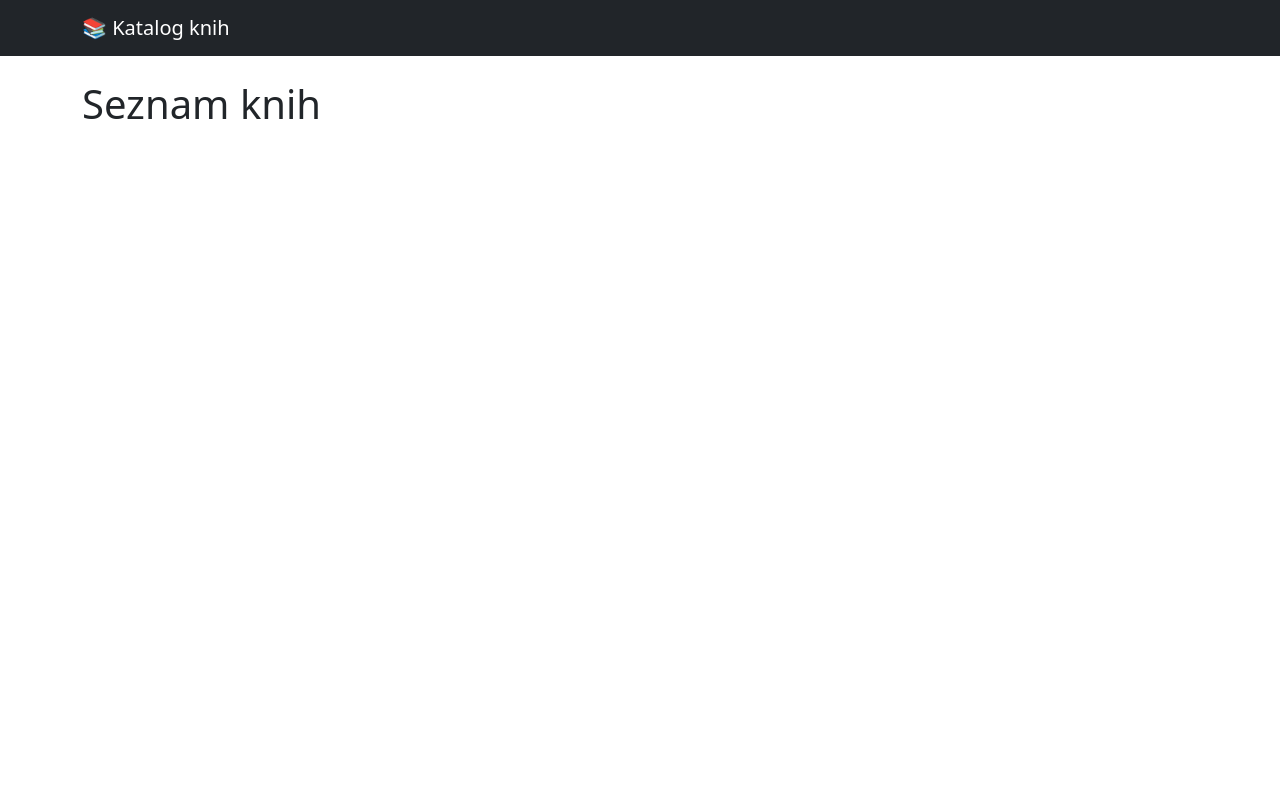
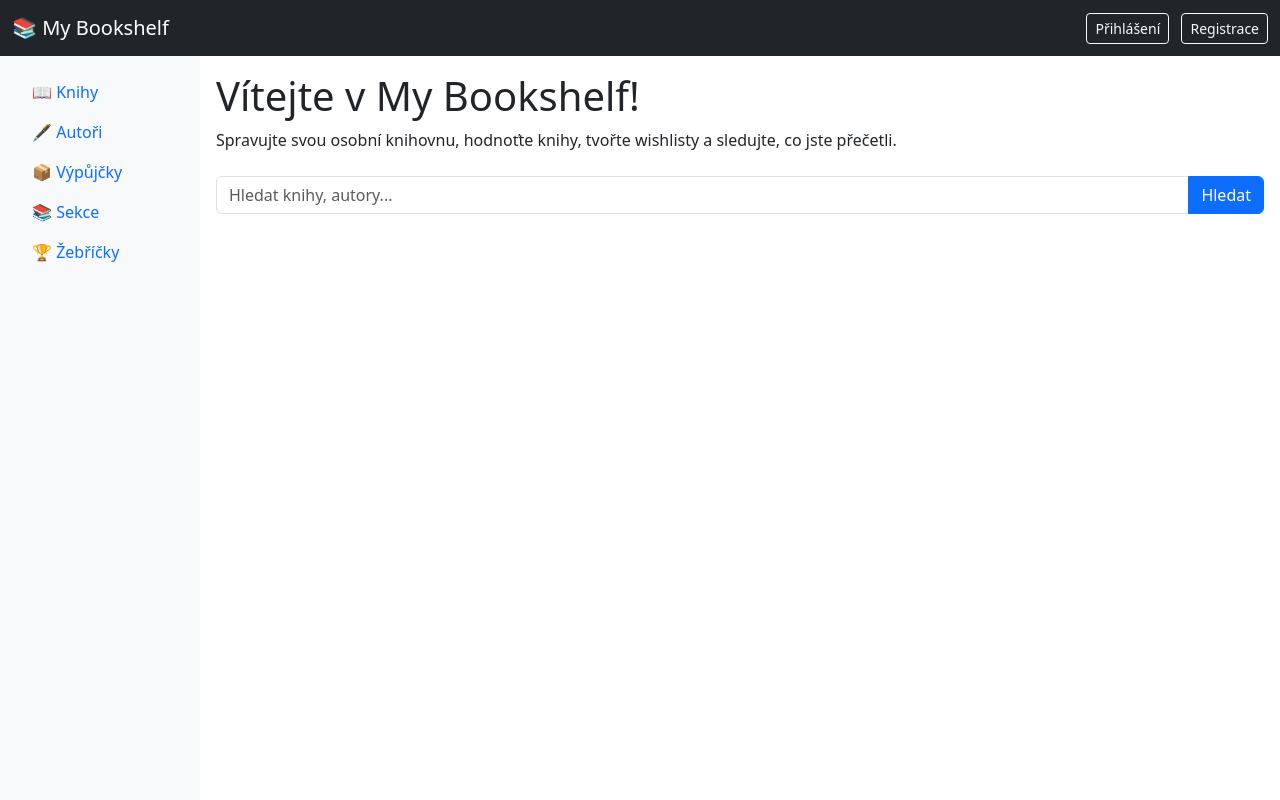
Before and after one commit to TommyPohl/ProjectFinal, a Django app: page / in a window 1280 px wide. Run offline with Django 5.2, Linux system fonts and the light colour scheme; data that the repository does not hold is empty.

Commit message:
základní struktura

```diff
--- a/Final/Bookshelf/templates/base.html
+++ b/Final/Bookshelf/templates/base.html
@@ -2,29 +2,35 @@
 <html lang="cs">
 <head>
     <meta charset="UTF-8">
-    <title>{% block title %}Katalog knih{% endblock %}</title>
+    <title>{% block title %}My Bookshelf{% endblock %}</title>
     <meta name="viewport" content="width=device-width, initial-scale=1">
-
-    <!-- Bootstrap 5 CDN -->
     <link href="https://cdn.jsdelivr.net/npm/bootstrap@5.3.0/dist/css/bootstrap.min.css" rel="stylesheet">
-
+    <style>
+        body {
+            display: flex;
+            min-height: 100vh;
+        }
+        .sidebar {
+            min-width: 200px;
+            max-width: 200px;
+            background-color: #f8f9fa;
+            padding: 1rem;
+        }
+        .content {
+            flex: 1;
+            padding: 1rem;
+        }
+        .topbar {
+            position: fixed;
+            width: 100%;
+            z-index: 1000;
+        }
+    </style>
     {% block extra_head %}{% endblock %}
 </head>
 <body>
-    <nav class="navbar navbar-expand-lg navbar-dark bg-dark mb-4">
-        <div class="container">
-            <a class="navbar-brand" href="/">📚 Katalog knih</a>
-        </div>
-    </nav>
-
-    <div class="container">
-        {% block content %}
-        <!-- Obsah stránky -->
-        {% endblock %}
-    </div>
-
-    <!-- Bootstrap JS (volitelné) -->
-    <script src="https://cdn.jsdelivr.net/npm/bootstrap@5.3.0/dist/js/bootstrap.bundle.min.js"></script>
-    {% block extra_js %}{% endblock %}
+    {% include 'includes/header.html' %}
+    {% block content %}{% endblock %}
+    {% include 'includes/footer.html' %}
 </body>
 </html>
--- /dev/null
+++ b/Final/Bookshelf/templates/home.html
@@ -0,0 +1,15 @@
+{% extends 'base.html' %}
+
+{% block title %}Úvod{% endblock %}
+
+{% block content %}
+    <h1>Vítejte v My Bookshelf!</h1>
+    <p>Spravujte svou osobní knihovnu, hodnoťte knihy, tvořte wishlisty a sledujte, co jste přečetli.</p>
+
+    <form method="GET" action="{% url 'search' %}" class="mt-4">
+        <div class="input-group">
+            <input type="text" name="q" class="form-control" placeholder="Hledat knihy, autory..." />
+            <button type="submit" class="btn btn-primary">Hledat</button>
+        </div>
+    </form>
+{% endblock %}
--- /dev/null
+++ b/Final/Bookshelf/templates/includes/footer.html
@@ -0,0 +1,5 @@
+    </div> <!-- konec .content -->
+</div> <!-- konec wrapperu -->
+
+<script src="https://cdn.jsdelivr.net/npm/bootstrap@5.3.0/dist/js/bootstrap.bundle.min.js"></script>
+{% block extra_js %}{% endblock %}
--- /dev/null
+++ b/Final/Bookshelf/templates/includes/header.html
@@ -0,0 +1,30 @@
+<!-- Horní navigace -->
+<nav class="navbar navbar-dark bg-dark topbar">
+    <div class="container-fluid d-flex justify-content-between">
+        <a class="navbar-brand" href="/">📚 My Bookshelf</a>
+        <div>
+            {% if user.is_authenticated %}
+                <span class="text-light me-2">Přihlášen: {{ user.username }}</span>
+                <a href="{% url 'logout' %}" class="btn btn-outline-light btn-sm">Odhlásit</a>
+            {% else %}
+                <a href="{% url 'login' %}" class="btn btn-outline-light btn-sm">Přihlášení</a>
+                <a href="{% url 'register' %}" class="btn btn-outline-light btn-sm ms-2">Registrace</a>
+            {% endif %}
+        </div>
+    </div>
+</nav>
+
+<div style="margin-top: 56px; display: flex; width: 100%;">
+    <!-- Levé menu -->
+    <div class="sidebar">
+        <ul class="nav flex-column">
+            <li class="nav-item"><a href="#" class="nav-link">📖 Knihy</a></li>
+            <li class="nav-item"><a href="#" class="nav-link">🖋️ Autoři</a></li>
+            <li class="nav-item"><a href="#" class="nav-link">📦 Výpůjčky</a></li>
+            <li class="nav-item"><a href="#" class="nav-link">📚 Sekce</a></li>
+            <li class="nav-item"><a href="#" class="nav-link">🏆 Žebříčky</a></li>
+        </ul>
+    </div>
+
+    <!-- Obsah stránky -->
+    <div class="content">
--- a/Final/Bookshelf/urls.py
+++ b/Final/Bookshelf/urls.py
@@ -1,6 +1,11 @@
-from django.urls import path
-from .views import BookListView
+from django.contrib import admin
+from django.urls import path, include
+from Bookshelf import views
 
 urlpatterns = [
-    path('', BookListView.as_view(), name='book-list'),
+    path('', views.home, name='home'),
+    path('search/', views.search, name='search'),
+    path('accounts/', include('django.contrib.auth.urls')),  # přidat tento řádek
+    path('admin/', admin.site.urls),
+    path('accounts/', include('django.contrib.auth.urls')),
 ]
--- a/Final/Bookshelf/views.py
+++ b/Final/Bookshelf/views.py
@@ -1,7 +1,25 @@
 from django.views.generic import ListView
 from .models import Book
+from django.contrib.auth.forms import UserCreationForm
+from django.shortcuts import render, redirect
 
 class BookListView(ListView):
     model = Book
     template_name = 'bookshelf/book_list.html'
     context_object_name = 'books'
+
+def home(request):
+    return render(request, 'home.html')
+
+def search(request):
+    return render(request, 'home.html')
+
+def register(request):
+    if request.method == 'POST':
+        form = UserCreationForm(request.POST)
+        if form.is_valid():
+            form.save()
+            return redirect('login')  # po registraci přesměrujeme na login
+    else:
+        form = UserCreationForm()
+    return render(request, 'registration/register.html', {'form': form})
--- a/Final/Final/settings.py
+++ b/Final/Final/settings.py
@@ -38,6 +38,7 @@ INSTALLED_APPS = [
     'django.contrib.messages',
     'django.contrib.staticfiles',
     'Bookshelf'
+
 ]
 
 MIDDLEWARE = [
@@ -68,6 +69,9 @@ TEMPLATES = [
 ]
 
 WSGI_APPLICATION = 'Final.wsgi.application'
+
+LOGIN_REDIRECT_URL = '/'
+LOGOUT_REDIRECT_URL = '/'
 
 
 # Database
--- a/Final/Final/urls.py
+++ b/Final/Final/urls.py
@@ -16,8 +16,12 @@ Including another URLconf
 """
 from django.contrib import admin
 from django.urls import path, include
+from Bookshelf import views
 
 urlpatterns = [
-    path('', include('Bookshelf.urls')),
+    path('', views.home, name='home'),
+    path('search/', views.search, name='search'),
+    path('accounts/', include('django.contrib.auth.urls')),
+    path('register/', views.register, name='register'),  # ← přidat sem
     path('admin/', admin.site.urls),
 ]
```
Also changed, not shown: Final/Bookshelf/templates/registration/login.html (added, +12 -0 lines), Final/Bookshelf/templates/registration/register.html (added, +12 -0 lines).
